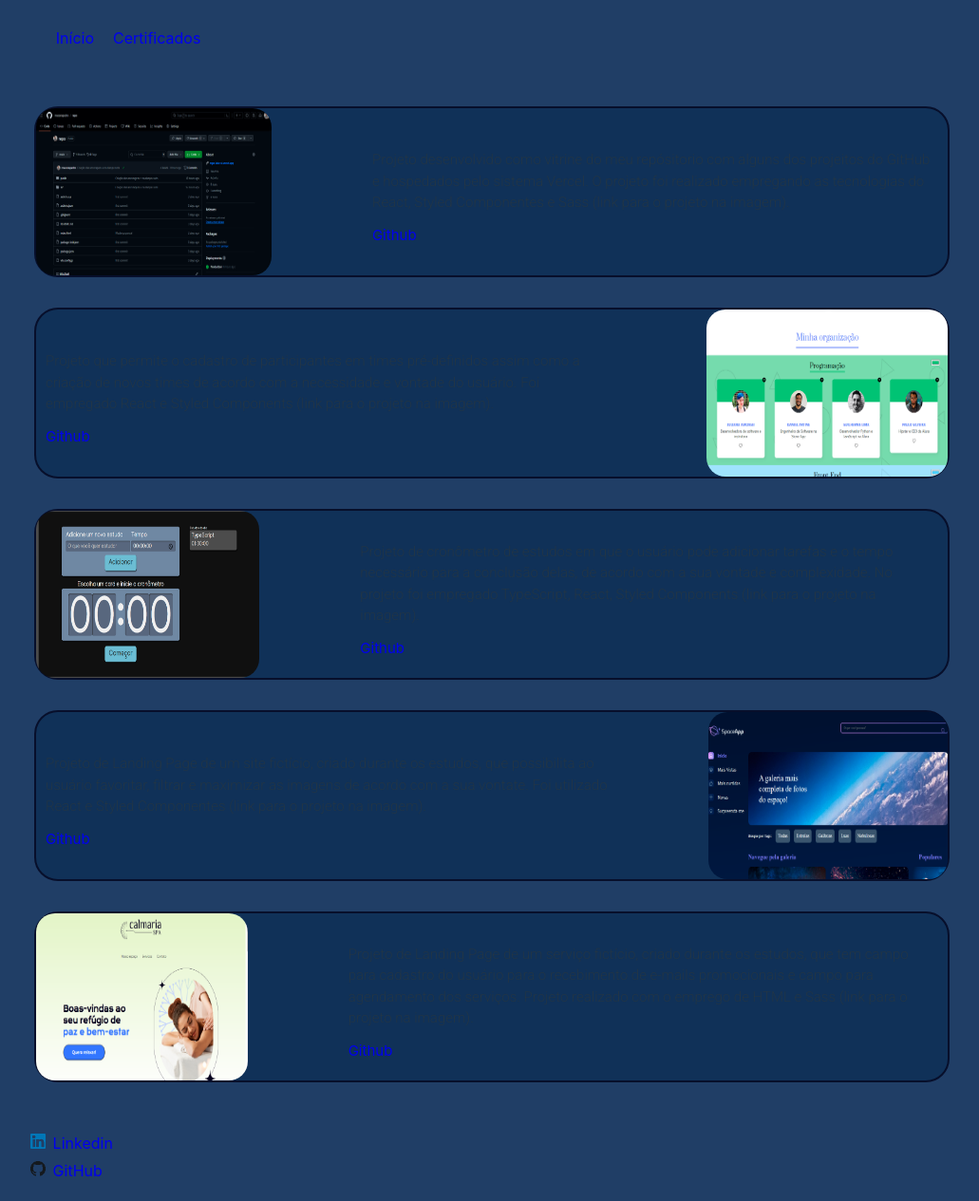
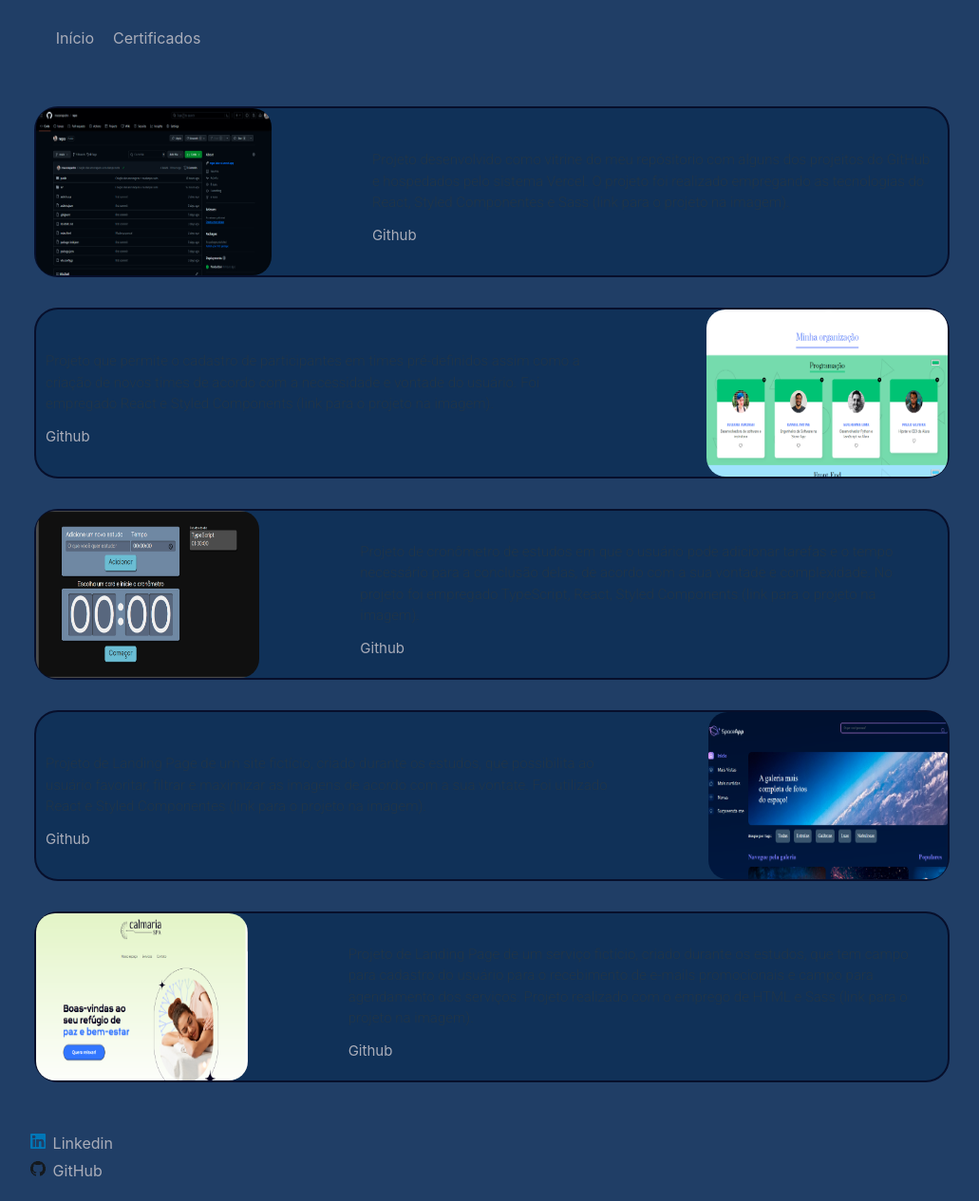
Before and after one commit to macenapedro/repo, a React (Vite) app: page / in a window 1280 px wide. Shown: the whole page at 95% size, without its empty margins (122-1153 px from the left). Built offline with nearby package versions, Linux system fonts and the light colour scheme; a web font is replaced by a local one.

Commit message:
Mudança de cores

```diff
--- a/src/Componentes/Cabecalho/cabecalho.scss
+++ b/src/Componentes/Cabecalho/cabecalho.scss
@@ -11,6 +11,7 @@ header{
             gap: 20px;
             a{
                 text-decoration: none;
+                color: #aaadb9;
             }
         }
     }
--- a/src/Componentes/Conteudo/conteudo.scss
+++ b/src/Componentes/Conteudo/conteudo.scss
@@ -19,6 +19,7 @@ main{
         border-radius: 25px;
         a{
             width: 70%;
+            color: #aaadb9;
             img{
                 max-width: 100%;
                 border-radius: 20px;
--- a/src/Componentes/Rodape/index.jsx
+++ b/src/Componentes/Rodape/index.jsx
@@ -35,6 +35,7 @@ const Botoes = styled.div`
 const LinkEstilizados = styled.a`
     cursor: pointer;
     text-decoration: none;
+    color: #aaadb9;
     img{
         padding-right: 0.5rem;
     }
```
